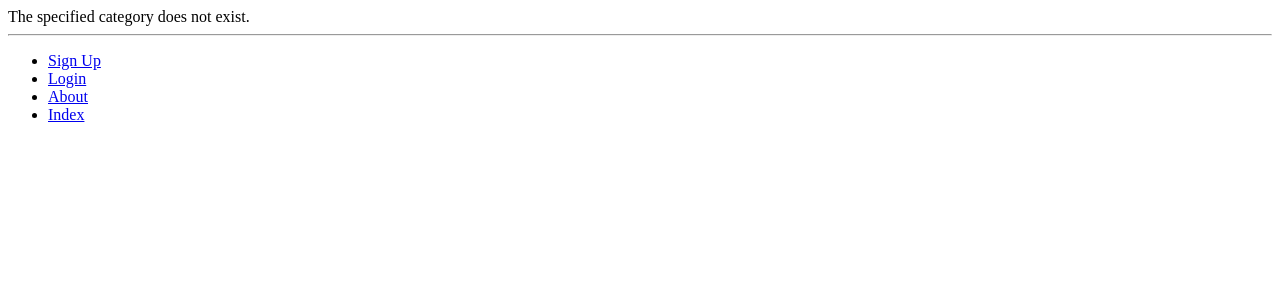
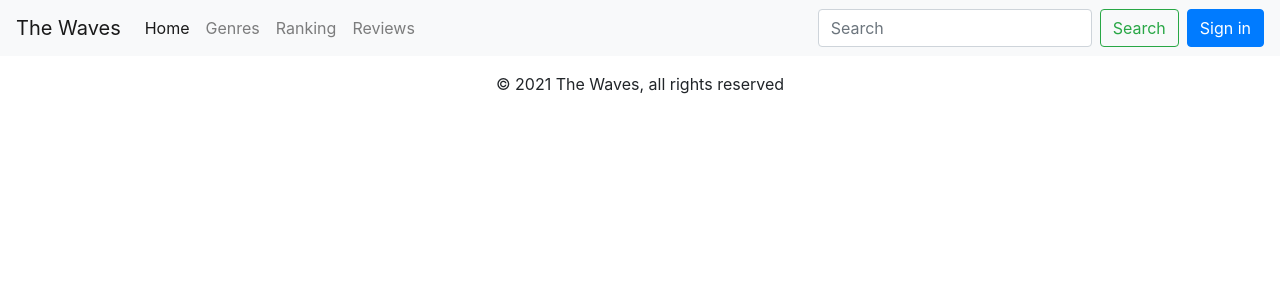
Before and after one commit to zcybupt/IT-GroupProject, a Django app: template templates/rango/category.html in a window 1280 px wide. Shown: the top 300 px of the page. Run offline with Django 3.2, Linux system fonts and the light colour scheme; the template is opened without the code that fills it, so the values that code supplies are empty.

Commit message:
add navbar & footer

```diff
--- a/templates/rango/base.html
+++ b/templates/rango/base.html
@@ -6,31 +6,60 @@
   <head>
     <meta charset="UTF-8">
     <title>
-      Rango -
+      The Waves -
       {% block title_block %}
         How to Tango with Django!
       {% endblock %}
     </title>
+    <link rel="stylesheet" href="https://cdn.jsdelivr.net/npm/bootstrap@4.6.0/dist/css/bootstrap.min.css"
+          integrity="sha384-B0vP5xmATw1+K9KRQjQERJvTumQW0nPEzvF6L/Z6nronJ3oUOFUFpCjEUQouq2+l" crossorigin="anonymous">
   </head>
   <body>
-    <div>
-      {% block body_block %}
+
+    <!-- Navbar -->
+    <nav class="navbar navbar-expand-lg navbar-light bg-light">
+      <a class="navbar-brand" href="#">The Waves</a>
+      <button class="navbar-toggler" type="button" data-toggle="collapse" data-target="#navbarSupportedContent"
+              aria-controls="navbarSupportedContent" aria-expanded="false" aria-label="Toggle navigation">
+        <span class="navbar-toggler-icon"></span>
+      </button>
+
+      <div class="collapse navbar-collapse" id="navbarSupportedContent">
+        <ul class="navbar-nav mr-auto">
+          <li class="nav-item active">
+            <a class="nav-link" href="#">Home <span class="sr-only">(current)</span></a>
+          </li>
+          <li class="nav-item">
+            <a class="nav-link" href="#">Genres</a>
+          </li>
+          <li class="nav-item">
+            <a class="nav-link" href="#">Ranking</a>
+          </li>
+          <li class="nav-item">
+            <a class="nav-link" href="#">Reviews</a>
+          </li>
+        </ul>
+        <form class="form-inline my-2 my-lg-0">
+          <input class="form-control mr-sm-2" type="search" placeholder="Search" aria-label="Search">
+          <button class="btn btn-outline-success my-2 my-sm-0" type="submit">Search</button>
+        </form>
+        <button type="button" class="btn btn-primary ml-2">Sign in</button>
+      </div>
+    </nav>
+    <!-- Navbar -->
+
+    <!-- Body -->
+    <div class="container">
+      {% block body %}
       {% endblock %}
     </div>
-    <hr/>
-    <div>
-      <ul>
-        {% if user.is_authenticated %}
-          <li><a href="{% url 'rango:restricted' %}">Restricted Page</a></li>
-          <li><a href="{% url 'rango:logout' %}">Logout</a></li>
-          <li><a href="{% url 'rango:add_category' %}">Add a New Category</a></li>
-        {% else %}
-          <li><a href="{% url 'rango:register' %}">Sign Up</a></li>
-          <li><a href="{% url 'rango:login' %}">Login</a></li>
-        {% endif %}
-        <li><a href="{% url 'rango:about' %}">About</a></li>
-        <li><a href="{% url 'rango:index' %}">Index</a></li>
-      </ul>
-    </div>
+    <!-- Body -->
+
+
+    <!-- Footer -->
+    <footer class="page-footer font-small blue">
+      <div class="footer-copyright text-center py-3">© 2021 The Waves, all rights reserved</div>
+    </footer>
+    <!-- Footer -->
   </body>
 </html>
```
